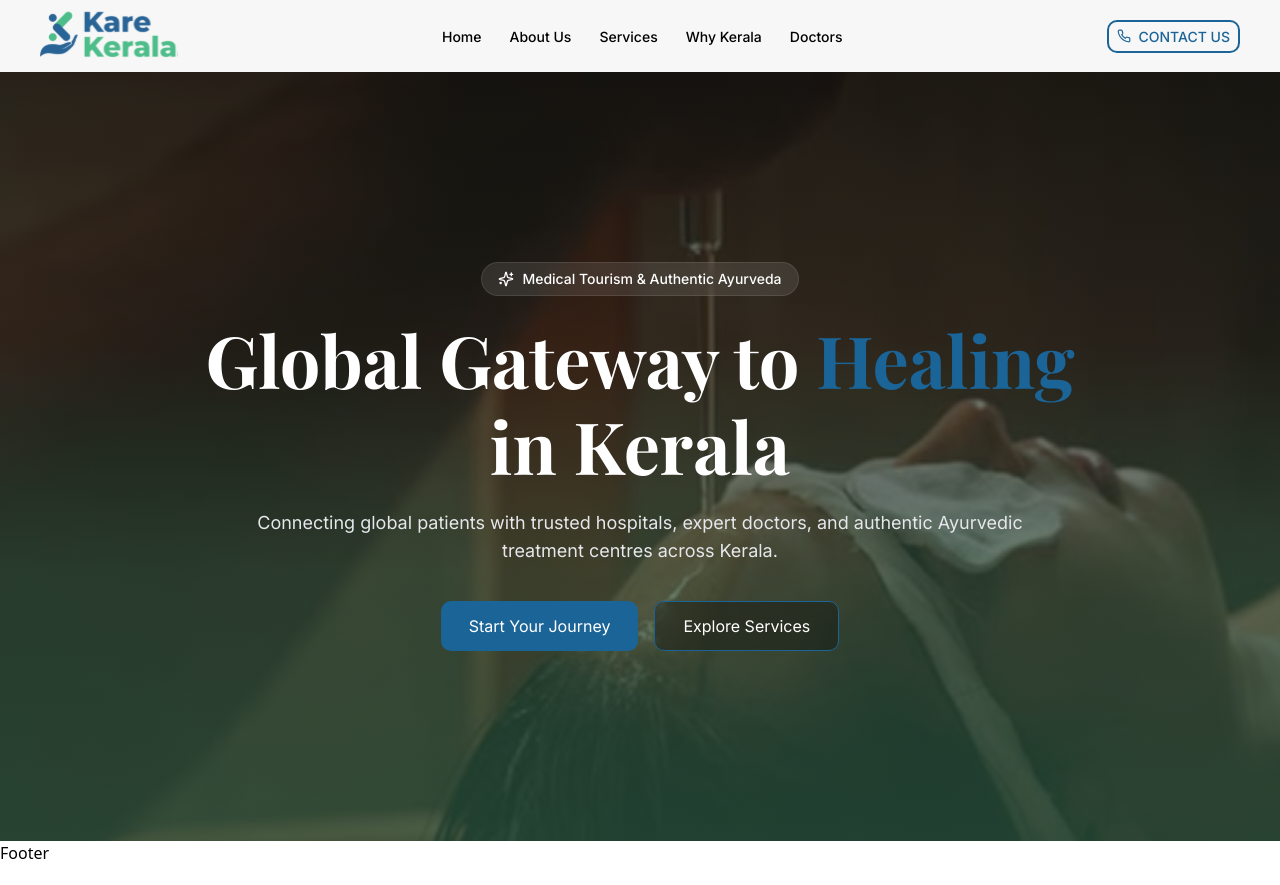
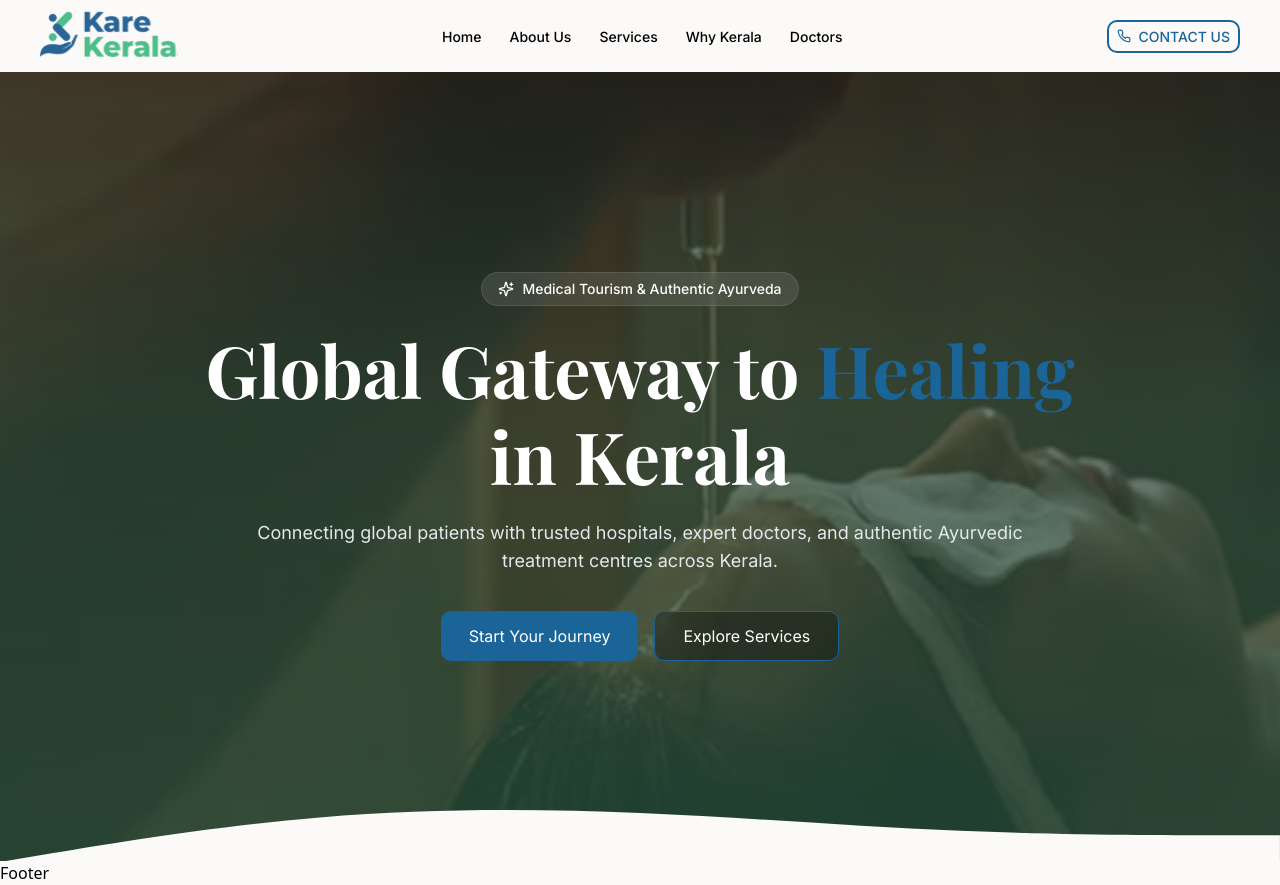
Before and after one commit to DBC-Corp/Kare-Kerala, a React (Vite) app in the folder client/: page / in a window 1280 px wide. Built offline with nearby package versions, Linux system fonts and the light colour scheme; a web font is replaced by a local one.

Commit message:
Added the shape to the bottom of hero

```diff
--- a/client/src/components/Home/HomeComponents/Hero.jsx
+++ b/client/src/components/Home/HomeComponents/Hero.jsx
@@ -1,19 +1,15 @@
-
-
-
 import React from "react";
 import Star from "../../../assets/images/star.svg";
+import BottomShape from "../../../assets/images/BottomShape.svg";
 
 const Hero = () => {
   return (
-    <div className="hero-section relative overflow-hidden inter text-white flex flex-col items-center justify-center text-center py-[190px]">
-
+    <div className="hero-section relative overflow-hidden inter text-white flex flex-col items-center justify-center text-center py-[200px]">
       {/* Lighter gradient overlay */}
-      <div className="absolute inset-0 z-0 bg-[linear-gradient(to_top,rgba(41,86,64,0.70)_0%,rgba(41,86,64,0.55)_35%,rgba(20,30,24,0.45)_65%,rgba(10,15,12,0.65)_100%)]" />
+      <div className="absolute bottom-0 left-0 w-full h-[165%] z-0 bg-[linear-gradient(to_top,rgba(41,86,64,0.70)_0%,rgba(41,86,64,0.55)_35%,rgba(20,30,24,0.45)_65%,rgba(10,15,12,0.65)_100%)]" />
 
       {/* Content */}
       <div className="relative z-10 flex flex-col items-center justify-center gap-5">
-
         <div className="inline-flex items-center gap-2 px-4 py-1.5 rounded-full border border-white/10 bg-white/10 backdrop-blur-md text-sm font-medium">
           <img src={Star} alt="Star" className="w-4 h-4" />
           <p>Medical Tourism & Authentic Ayurveda</p>
@@ -26,8 +22,8 @@
           </h1>
 
           <p className="text-gray-200 text-lg pt-5 max-w-3xl mx-auto">
-            Connecting global patients with trusted hospitals, expert doctors, and
-            authentic Ayurvedic treatment centres across Kerala.
+            Connecting global patients with trusted hospitals, expert doctors,
+            and authentic Ayurvedic treatment centres across Kerala.
           </p>
         </div>
 
@@ -40,8 +36,14 @@
             Explore Services
           </button>
         </div>
+      </div>
 
-      </div>
+      {/* Bottom Shape Image */}
+      <img
+        src={BottomShape}
+        alt=""
+        className="absolute bottom-[-1px] left-0 w-full z-20 pointer-events-none"
+      />
     </div>
   );
 };
--- a/client/src/components/Layout/Header.jsx
+++ b/client/src/components/Layout/Header.jsx
@@ -4,7 +4,7 @@
 
 const Header = () => {
   return (
-    <div className=" flex  items-center justify-between py-2 px-10 bg-[#F7F7F7] inter text-[14px]  ">
+    <div className=" flex  items-center justify-between py-2 px-10 bg-[#FCFAF8] inter text-[14px]  ">
       {/* logo  */}
       <div>
         <img src={KareKeralaLogo} alt="KareKeralaLogo" />
--- a/client/src/index.css
+++ b/client/src/index.css
@@ -1,4 +1,8 @@
 @import "tailwindcss";
+
+:root{
+    background: #FCFAF8;
+}
 
 .inter {
     font-family: "Inter", sans-serif;
```
Also changed, not shown: client/src/assets/images/BottomShape.svg (added).
